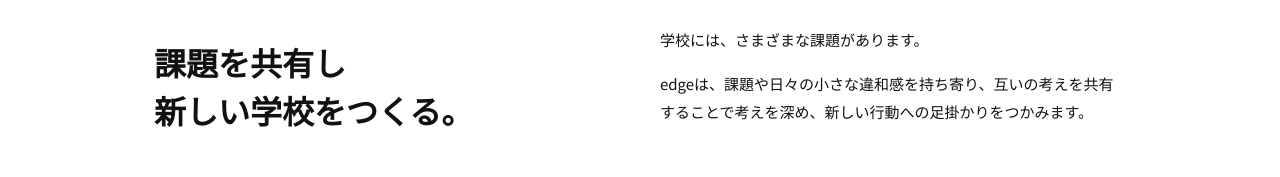
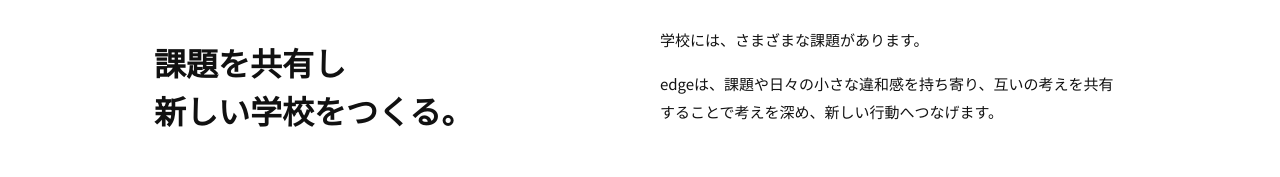
Before and after one commit to necosor/edge, a plain HTML site: page index.html in a window 1280 px wide. Shown: the part 607-784 px from the top of the page. Drawn offline with Linux system fonts and the light colour scheme.

```diff
--- a/index.html
+++ b/index.html
@@ -353,7 +353,7 @@ PAGE 1: ABOUT (初期表示)
 <h2><span class="nb">課題を共有し</span><span class="nb">新しい学校をつくる。</span></h2>
 <div>
 <p>学校には、さまざまな課題があります。</p>
-<p>edgeは、課題や日々の小さな違和感を持ち寄り、互いの考えを共有することで考えを深め、新しい行動への足掛かりをつかみます。</p>
+<p>edgeは、課題や日々の小さな違和感を持ち寄り、互いの考えを共有することで考えを深め、新しい行動へつなげます。</p>
 </div>
 </div>
 </section>
```
